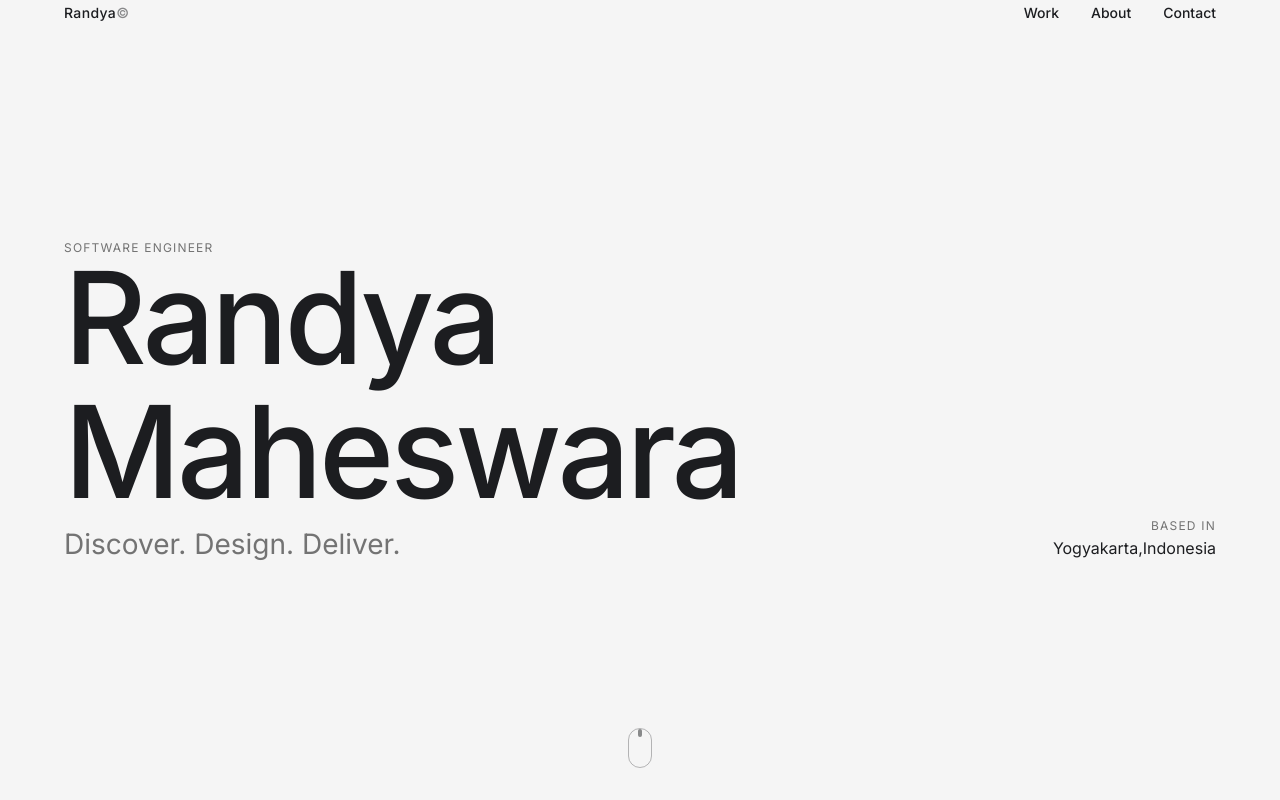
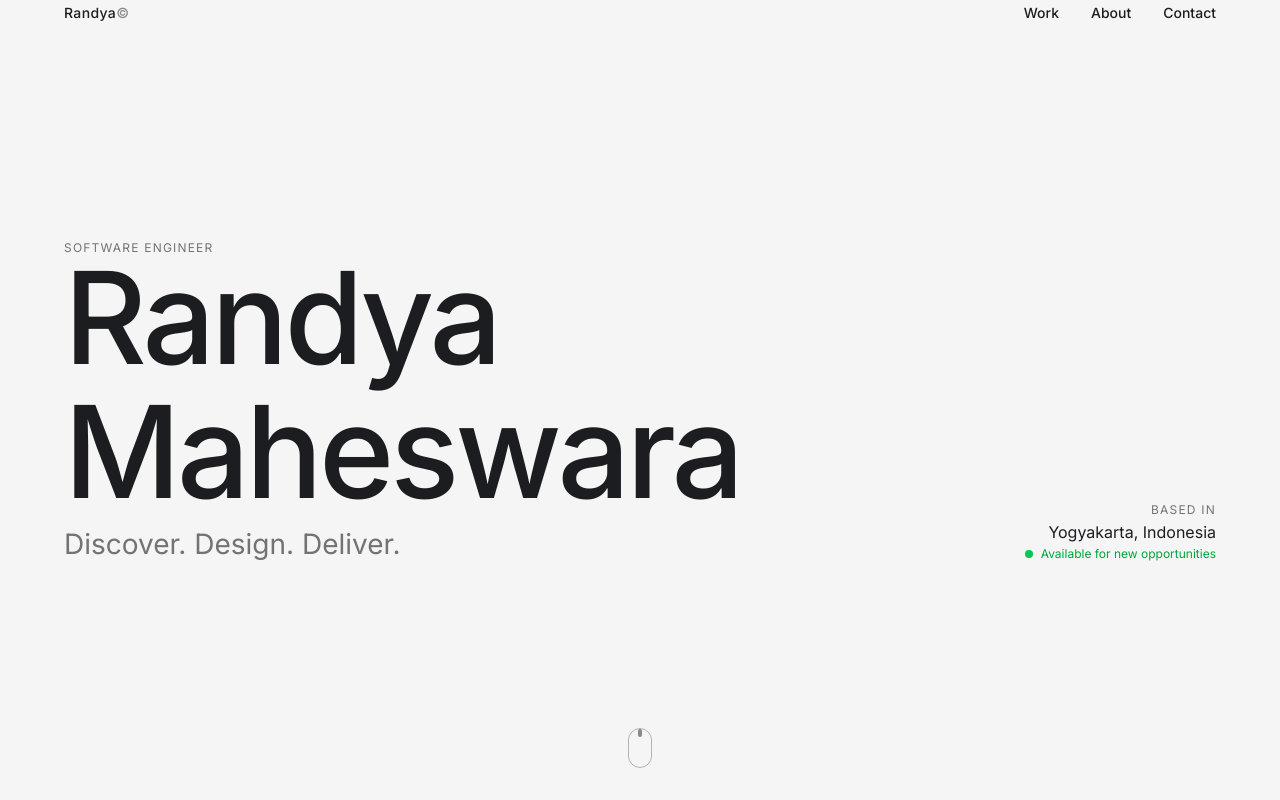
Before and after one commit to maheswaraaa/randyamaheswara, a Next.js app: page / in a window 1280 px wide. Shown: the top 800 px of the page. Built offline with nearby package versions, Linux system fonts and the light colour scheme.

Commit message:
add status

```diff
--- a/components/sections/Hero.tsx
+++ b/components/sections/Hero.tsx
@@ -36,6 +36,16 @@ export function Hero() {
                                     <p className="text-body">{profile.location}</p>
                                 </div>
                             </Reveal>
+
+                            {/* Status Badge */}
+                            <Reveal delay={1.0}>
+                                <div className="flex lg:justify-end">
+                                    <div className="inline-flex items-center gap-2 px-4 py-2 text-green-600 rounded-full text-xs whitespace-nowrap">
+                                        <span className="w-2 h-2 bg-green-500 rounded-full animate-pulse flex-shrink-0"></span>
+                                        Available for new opportunities
+                                    </div>
+                                </div>
+                            </Reveal>
                         </div>
                     </div>
                 </div>
--- a/content/profile.ts
+++ b/content/profile.ts
@@ -3,7 +3,7 @@ export const profile = {
   role: "Software Engineer",
   tagline: "Discover. Design. Deliver.",
   bio: "Software engineer with a strong focus on ideation, structure, and problem framing — before code.",
-  location: "Yogyakarta,Indonesia",
+  location: "Yogyakarta, Indonesia",
   image: "/images/profile-pic.jpg",
   email: "randyamaheswara.work@gmail.com",
   socials: {
--- a/src/app/contact/page.tsx
+++ b/src/app/contact/page.tsx
@@ -79,7 +79,7 @@ function ContactContent() {
                                     <p className="text-caption mb-2">Location</p>
                                     <p className="text-body">{profile.location}</p>
                                 </div>
-
+                                <br />
                                 <div>
                                     <p className="text-caption mb-4">Socials</p>
                                     <div className="space-y-2">
```
